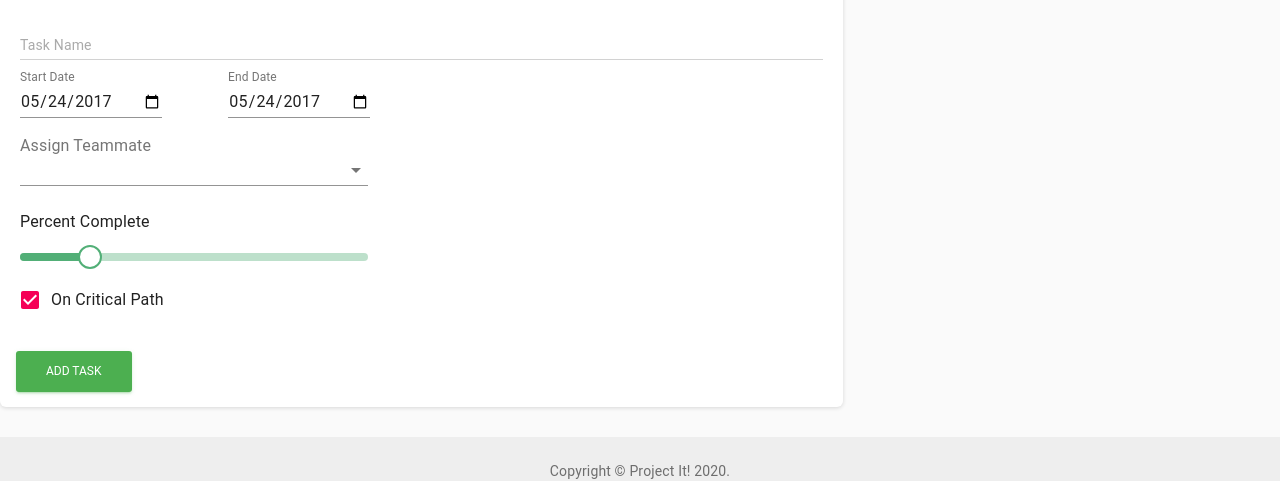
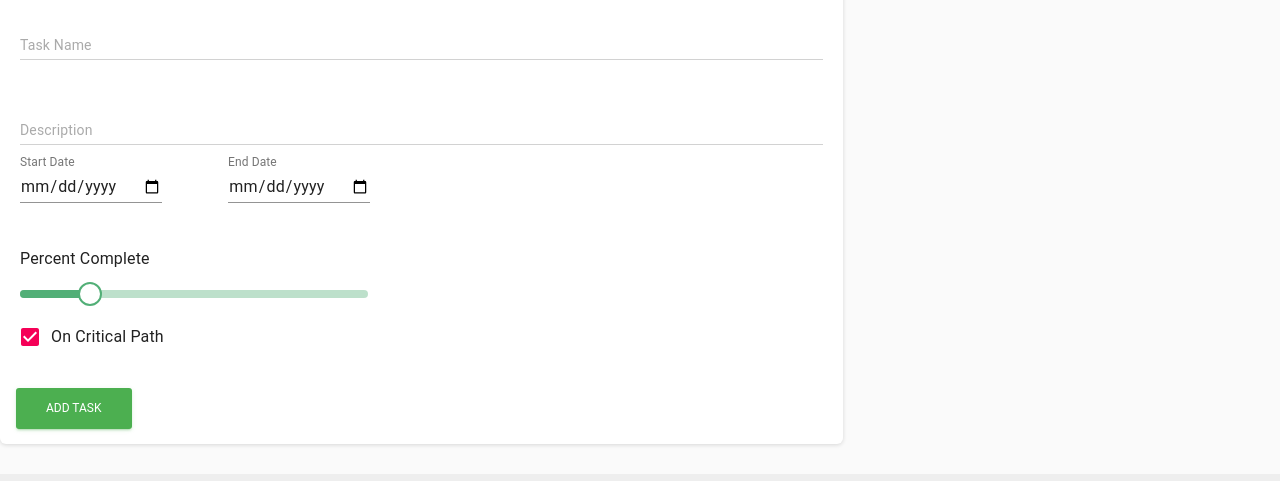
Before and after one commit to roxyvaught/project-it, a React (Create React App) app in the folder client/: page /addtasks in a window 1280 px wide. Shown: the part 287-768 px from the top of the page. Built offline with nearby package versions, Linux system fonts and the light colour scheme; no server answers.

Commit message:
add tasks page

```diff
--- a/client/src/components/Slider/index.js
+++ b/client/src/components/Slider/index.js
@@ -4,6 +4,13 @@ import { withStyles, makeStyles } from '@material-ui/core/styles';
 import Slider from '@material-ui/core/Slider';
 import Typography from '@material-ui/core/Typography';
 import Tooltip from '@material-ui/core/Tooltip';
+// add task imports
+import Auth from '../../utils/auth';
+import { useMutation } from '@apollo/react-hooks';
+import { useStoreContext } from '../../utils/GlobalState';
+import { ADD_TASK } from '../../utils/mutations';
+import { UPDATE_TASK } from '../../utils/actions';
+import { idbPromise } from "../../utils/helpers";
 
 const useStyles = makeStyles((theme) => ({
   root: {
@@ -13,6 +20,7 @@ const useStyles = makeStyles((theme) => ({
     height: theme.spacing(3),
   },
 }));
+
 
 function ValueLabelComponent(props) {
   const { children, open, value } = props;
@@ -63,13 +71,77 @@ const PrettoSlider = withStyles({
 })(Slider);
 
 export default function CustomizedSlider() {
+  const [addTask, ] = useMutation(ADD_TASK);
+
+// get the userID
+ function getUserID() {
+  if (Auth.loggedIn()) {
+    const token = Auth.getToken();
+    const user = Auth.getProfile(token);
+    console.log(user.data._id);
+    return user.data._id;
+  }
+}
+const userid = getUserID();
+
+  const [, dispatch] = useStoreContext();
+  // initialize the variables in state
+  const [formState, setFormState] = React.useState({
+    percentDone: ""
+  });
+
+
+  const handleFormSubmit = async event => {
+
+    //event.preventDefault();
+    try {
+      const mutationResponse = await addTask({ variables: {
+        percentDone: formState.percentDone,
+        owner: userid
+      }})
+      const data = mutationResponse.data;
+      //console.log(data);
+
+        // store the data in the globalstate object
+        dispatch({
+          type: UPDATE_TASK,
+          tasks: data.addTask
+        });
+
+        // save the project to indexedDB
+        // data.addProject.forEach((project) => {
+           idbPromise('tasks', 'put', data.addTask);
+        // });
+
+    } catch (e) {
+      console.log(e);
+    }
+  };
+
+  // track the form fields
+  const handleChange1 = (e) => {
+    const key = e.target.id;
+    const val = e.target.value;
+    const newState = {...formState};
+    newState[key] = val;
+    setFormState(newState);
+  };
+
+
   const classes = useStyles();
   return (
     <div className={classes.root}>
 
       <div className={classes.margin} />
       <Typography gutterBottom>Percent Complete</Typography>
-      <PrettoSlider valueLabelDisplay="auto" aria-label="pretto slider" defaultValue={20} />
+      <PrettoSlider
+      id="percentComplete"
+      inputProps={{
+        onChange: (e) => handleChange1(e)
+      }}
+      valueLabelDisplay="auto"
+      aria-label="pretto slider"
+      defaultValue={20} />
     </div>
   );
 }
--- a/client/src/pages/AddTasks.js
+++ b/client/src/pages/AddTasks.js
@@ -22,6 +22,16 @@ import Slider from '../components/Slider'
 import FormControlLabel from '@material-ui/core/FormControlLabel';
 import Checkbox from '@material-ui/core/Checkbox';
 
+// add task imports
+
+import { Link } from 'react-router-dom';
+import Auth from '../utils/auth';
+import { useMutation } from '@apollo/react-hooks';
+import { useStoreContext } from '../utils/GlobalState';
+import { ADD_TASK } from '../utils/mutations';
+
+import { UPDATE_TASK } from '../utils/actions';
+import { idbPromise } from "../utils/helpers";
 const styles = {
   cardCategoryWhite: {
     color: "rgba(255,255,255,.62)",
@@ -42,10 +52,79 @@ const styles = {
   }
 };
 
-
 const useStyles = makeStyles(styles);
 
 export default function CreateProject() {
+  const [addTask, ] = useMutation(ADD_TASK);
+
+  const [, dispatch] = useStoreContext();
+
+ // get the userID
+ function getUserID() {
+  if (Auth.loggedIn()) {
+    const token = Auth.getToken();
+    const user = Auth.getProfile(token);
+    console.log(user.data._id);
+    return user.data._id;
+  }
+}
+const userid = getUserID();
+
+  // initialize the variables in state
+  const [formState, setFormState] = React.useState({
+    name: "",
+    description: "",
+    startDate: "",
+    endDate: "",
+    status: "NOT_ASSIGNED",
+    percentDone: "",
+    criticalPath: ""
+  });
+
+
+  const handleFormSubmit = async event => {
+
+    //event.preventDefault();
+    try {
+      const mutationResponse = await addTask({ variables: {
+        name: formState.name,
+        description: formState.description,
+        startDate: formState.startDate,
+
+        endDate: formState.endDate,
+        status: formState.status,
+        percentDone: formState.percentDone,
+        criticalPath: formState.criticalPath,
+        owner: userid
+      }})
+      const data = mutationResponse.data;
+      //console.log(data);
+
+        // store the data in the globalstate object
+        dispatch({
+          type: UPDATE_TASK,
+          tasks: data.addTask
+        });
+
+        // save the project to indexedDB
+        // data.addProject.forEach((project) => {
+           idbPromise('tasks', 'put', data.addTask);
+        // });
+
+    } catch (e) {
+      console.log(e);
+    }
+  };
+
+  // track the form fields
+  const handleChange1 = (e) => {
+    const key = e.target.id;
+    const val = e.target.value;
+    const newState = {...formState};
+    newState[key] = val;
+    setFormState(newState);
+  };
+
   const classes = useStyles();
   const [teammate, setTeammate] = React.useState('');
 
@@ -83,7 +162,27 @@ export default function CreateProject() {
               <GridItem xs={12}>
                   <CustomInput
                     labelText="Task Name"
-                    id="project"
+                    id="name"
+                    value={formState.name}
+                    defaultValue={formState.name}
+                    inputProps={{
+                      onChange: (e) => handleChange1(e)
+                    }}
+                    formControlProps={{
+                      fullWidth: true
+                    }}
+                  />
+                </GridItem>
+                <GridItem xs={12}>
+                  <CustomInput
+
+                    labelText="Description"
+                    id="description"
+                    value={formState.description}
+                    defaultValue={formState.description}
+                    inputProps={{
+                      onChange: (e) => handleChange1(e)
+                    }}
                     formControlProps={{
                       fullWidth: true
                     }}
@@ -94,8 +193,9 @@ export default function CreateProject() {
                     id="date"
                     label="Start Date"
                     type="date"
-                    defaultValue="2017-05-24"
+                    defaultValue={formState.startDate}
                     className={classes.textField}
+                    onChange={(e) => handleChange1(e)}
                     InputLabelProps={{
                       shrink: true,
                     }}
@@ -106,8 +206,9 @@ export default function CreateProject() {
                   id="date"
                   label="End Date"
                   type="date"
-                  defaultValue="2017-05-24"
+                  defaultValue={formState.startDate}
                   className={classes.textField}
+                  onChange={(e) => handleChange1(e)}
                   InputLabelProps={{
                     shrink: true,
                   }}
@@ -117,7 +218,7 @@ export default function CreateProject() {
               <div>&nbsp;&nbsp;</div>
               <GridContainer>
               <GridItem>
-          <InputLabel id="select">Assign Teammate</InputLabel>
+          {/*<InputLabel id="select">Assign Teammate</InputLabel>
           <Select
             labelId="demo-simple-select-label"
             id="demo-simple-select"
@@ -128,19 +229,26 @@ export default function CreateProject() {
             <MenuItem value={10}>Mishka</MenuItem>
             <MenuItem value={20}>Sam</MenuItem>
             <MenuItem value={30}>Ana</MenuItem>
-          </Select>
+                </Select> */}
 
         <Slider />
 
           <FormControlLabel
-        control={<Checkbox checked={state.checkedA} onChange={handleChange} name="checkedA" />}
+        control={<Checkbox checked={state.checkedA}
+        onChange={handleChange}
+        name="checkedA" />}
         label="On Critical Path"
+        inputProps={{
+          onChange: (e) => handleChange1(e)
+        }}
       />
                 </GridItem>
               </GridContainer>
             </CardBody>
             <CardFooter>
-              <Button color="success">Add Task</Button>
+            <Button component={Link} to="/" color="success" onClick={() => handleFormSubmit(userid)}>
+              Add Task
+              </Button>
             </CardFooter>
           </Card>
         </GridItem>
--- a/client/src/pages/CreateProject.js
+++ b/client/src/pages/CreateProject.js
@@ -75,7 +75,6 @@ export default function CreateProject() {
     status: "NOT_ASSIGNED"
   });
 
-
   const handleFormSubmit = async event => {
 
     //event.preventDefault();
@@ -84,6 +83,7 @@ export default function CreateProject() {
         projname: formState.projname,
         description: formState.description,
         startDate: formState.startDate,
+
         endDate: formState.endDate,
         status: formState.status,
         owner: userid
```
